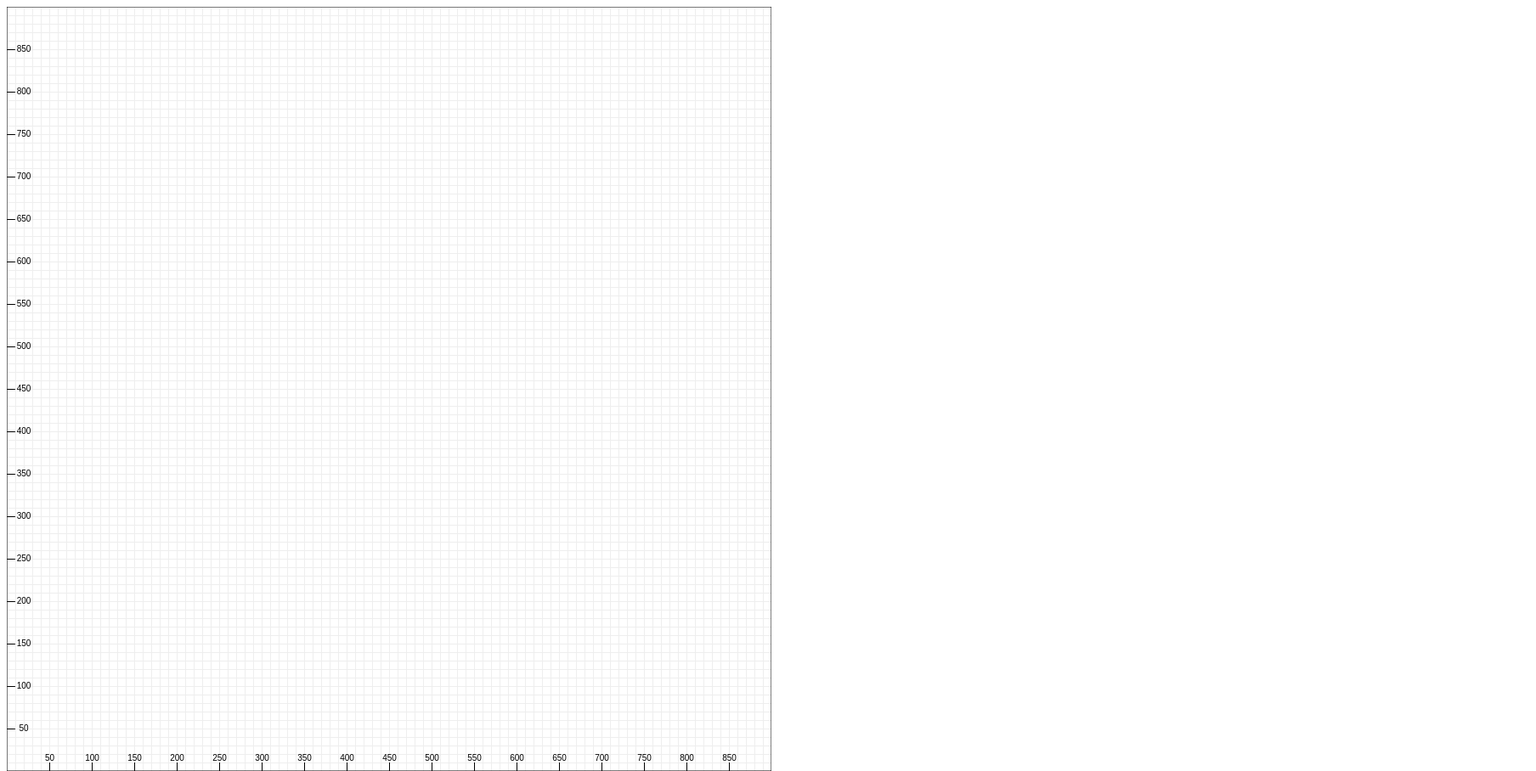
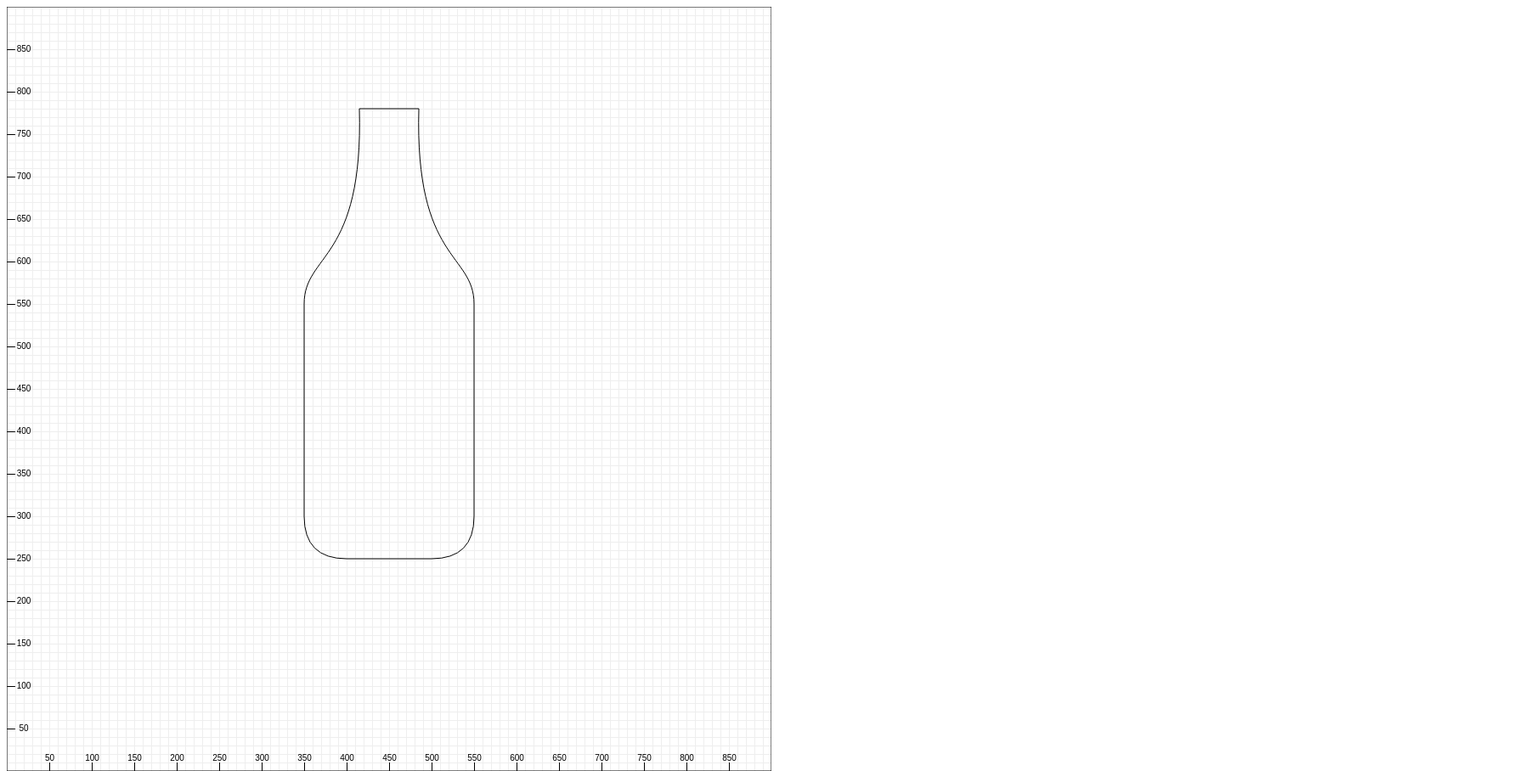
Before and after one commit to Chacaroon/water, a plain HTML site: page index.html in a window 1280 px wide. Shown: the whole page at 85% size, 1808 px wide, since content can reach past the window. Drawn offline with Linux system fonts and the light colour scheme.

Commit message:
Подготовка завершена, бутылка нарисована

```diff
--- a/css/main.css
+++ b/css/main.css
@@ -1,8 +1,6 @@
 .libcanvas-app-simple {
     position: absolute;
-    z-index: 1;
-    top: 10px;
-    left: 10px;
+    z-index: -3;
     cursor: none;
 }
 
@@ -19,6 +17,7 @@
     top: 10px;
 }
 
-canvas [data-name="coord"] {
-    cursor: none;
+.libcanvas-app {
+    cursor: crosshair;
+    display: inline-block;
 }
--- a/js/app.js
+++ b/js/app.js
@@ -6,6 +6,8 @@ LibCanvas.extract();
 
 var app = new App({
     size: new Size(900, 900)
-});
+})
+    , mouse = new Mouse(app.container.bounds)
+    , helper = new App.Light(new Size(900, 900));
 
 document.body.onload = setkaModel();
--- a/js/but/model.js
+++ b/js/but/model.js
@@ -11,6 +11,9 @@ function butModel() {
     });
 
     but = butLayer.ctx;
+
+    but.translate(0, but.height);
+    but.scale(1, -1);
 
     var butPath = new Path()
         .moveTo(new Point (450, 250))
@@ -29,11 +32,11 @@ function butModel() {
 
     atom.declare( 'Unit', App.Element, {
         renderTo: function (ctx, resources) {
-            ctx.fill( this.shape, 'red' );
+            ctx.stroke( this.shape);
         }
     });
 
     new Unit( butLayer, {
-        shape: new Circle(100, 100, 50)
+        shape: butPath
     });
 }
--- a/js/coord/model.js
+++ b/js/coord/model.js
@@ -8,37 +8,25 @@
  */
 
 function coordModel() {
-    var coordLayer, coord, helper, center, cursor, vectors, text, zero;
 
-    atom.patching(window);
-
-    coordLayer = app.createLayer({
+    var coordLayer = app.createLayer({
         name: 'coord',
-        zIndex: 2
+        zIndex: 3
+    })
+        , coord = coordLayer.ctx
+        , rect = helper.createText(new Rectangle(16, 8, 150, 80), {
+        family: 'monospace', color: '#938368'
     });
 
-    coord = coordLayer.ctx;
+    mouse.events.add(
+        {
+            move: function (mouse) {
+                coordMouseEvent(rect, mouse.layerX, coord.height - mouse.layerY)
+            },
+            out: function () {
+                coordMouseEvent(rect, 'none', 'none')
+            }
+        });
 
-    helper = App.Light(new Size(900, 900));
-
-    center = coord.rectangle.center;
-    cursor = center.clone();
-
-    zero = new Point(0, app.settings.values.size.height);
-
-    atom.declare('CoordText', App.Element, {
-        renderTo: function (ctx, resources) {
-            ctx.stroke(this.shape)
-        }
-    });
-
-    new CoordText(coordLayer, {
-        shape: [
-            'x  : ' + (-cursor.diff(zero).x),
-            'y  : ' + cursor.diff(zero).y
-            ].join('\n')
-    });
-
-    coordMouseEvent(helper, vectors, zero, cursor, text);
     butModel();
 }
--- a/js/coord/wiew.js
+++ b/js/coord/wiew.js
@@ -7,19 +7,9 @@
  * WIEW
  */
 
-function coordMouseEvent(helper, vectors, zero, cursor, text) {
-    helper.mouse.events.add({
-        move: function () {
-            cursor.set(this.point);
-            text.content = [
-                'x  : ' + (-cursor.diff(zero).x),
-                'y  : ' + cursor.diff(zero).y
-            ].join('\n');
-            vectors.invoke('redraw');
-        },
-        out: function () {
-            cursor.set(new Point(-5, -5));
-            vectors.invoke('redraw');
-        }
-    });
+function coordMouseEvent(text, x, y) {
+    text.content = [
+        'x  : ' + x,
+        'y  : ' + y
+    ].join('\n');
 }
--- a/js/wiew.js
+++ b/js/wiew.js
@@ -8,3 +8,10 @@ function lines(ctx, path, color) {
         :
         ctx.stroke(path, color || 'black');
 }
+
+function figure(ctx, path, color) {
+    path === 'all' ?
+        ctx.fillAll(color || 'black')
+        :
+        ctx.fill(path, color || 'black');
+}
```
